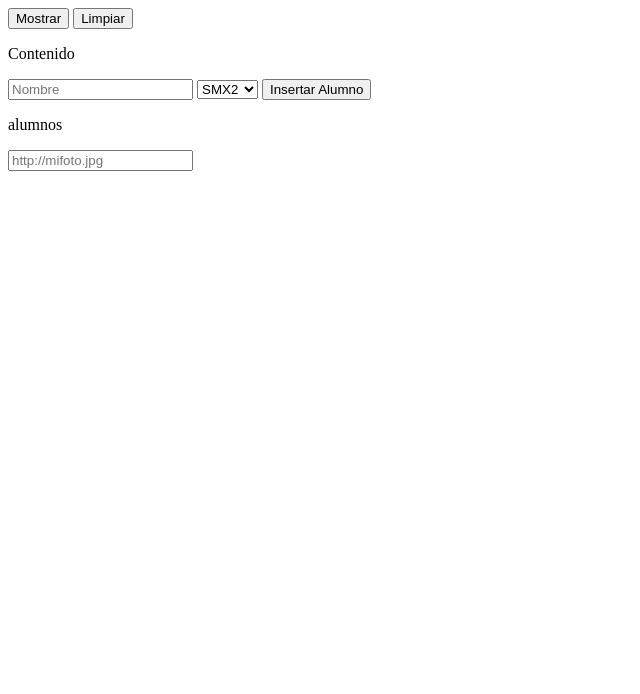
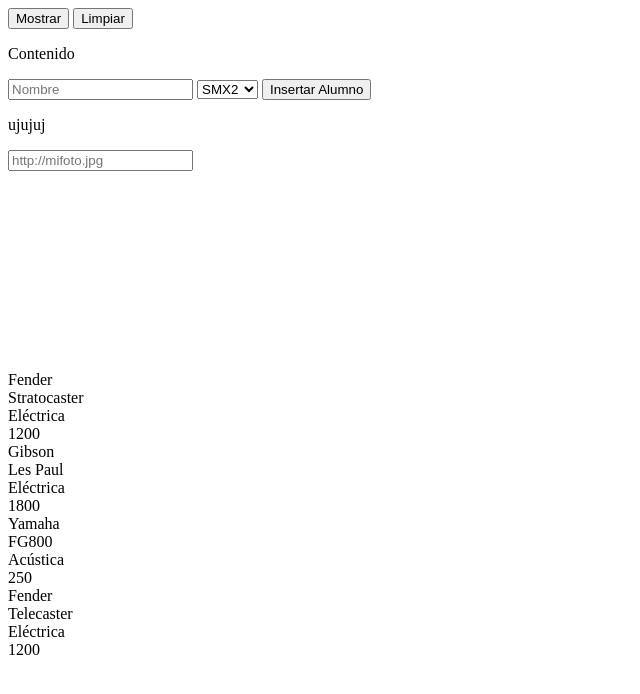
Before and after one commit to Laia123456/preExamenRepesca, a plain HTML site: page index.html in a window 1280 px wide. Shown: the top 694 px of the page, without its empty margins (0-640 px from the left). Drawn offline with Linux system fonts and the light colour scheme.

Commit message:
miprimerarray

```diff
--- a/inde.css
+++ b/inde.css
@@ -4,5 +4,5 @@
 
 .tamaño {
     width: 200px;
-    height: 200pc;
+    height: 200px;
 }
--- a/index.html
+++ b/index.html
@@ -22,7 +22,7 @@
     <button id="btnAlumnos">Insertar Alumno</button>
 
     <div id="alumnos">
-        <p>alumnos</p>
+        <p>ujujuj</p>
     </div>
 
     <input type="text" placeholder="http://mifoto.jpg" id="inputFoto">
@@ -30,7 +30,9 @@
 
     </div>
 
+    <div id="divGuitarras">
 
+    </div>
 
     <!--
     <a href="/examen/examen.html"><button>examen</button></a>
--- a/index.js
+++ b/index.js
@@ -1,6 +1,7 @@
 let bntMostrar = document.querySelector("#bntMostrar")
 let contenido = document.querySelector("#contenido")
 let btnLimpiar = document.querySelector("#btnLimpiar")
+
 
 //function mostrar (){
   //  console.log("Botón pulsado")
@@ -48,3 +49,48 @@
 }
 
 btnAlumnos.addEventListener("click", url)
+
+//
+let divGuitarras = document.querySelector("#divGuitarras")
+const guitarras = [
+  {
+    id: 1,
+    marca: "Fender",
+    modelo: "Stratocaster",
+    tipo: "Eléctrica",
+    precio: 1200
+  },
+  {
+    id: 2,
+    marca: "Gibson",
+    modelo: "Les Paul",
+    tipo: "Eléctrica",
+    precio: 1800
+  },
+  {
+    id: 3,
+    marca: "Yamaha",
+    modelo: "FG800",
+    tipo: "Acústica",
+    precio: 250
+  },
+ {
+    id: 4,
+    marca: "Fender",
+    modelo: "Telecaster",
+    tipo: "Eléctrica",
+    precio: 1200
+  }
+
+ ];
+
+function pintarGuitarras (){
+  for (let i = 0; i < guitarras.length; i++){
+    divGuitarras.innerHTML += `<div>${guitarras[i].marca}</div>`
+    divGuitarras.innerHTML += `<div>${guitarras[i].modelo}</div>`
+    divGuitarras.innerHTML += `<div>${guitarras[i].tipo}</div>`
+    divGuitarras.innerHTML += `<div>${guitarras[i].precio}</div>`
+  }
+}
+
+pintarGuitarras()
```
